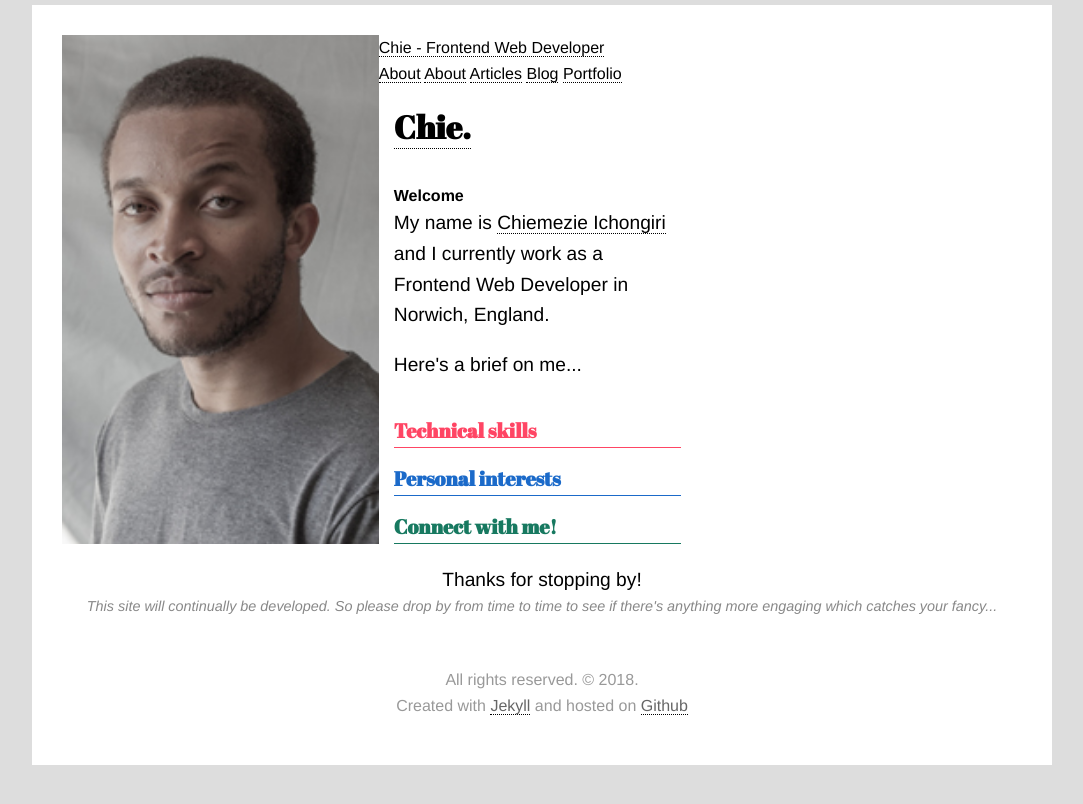
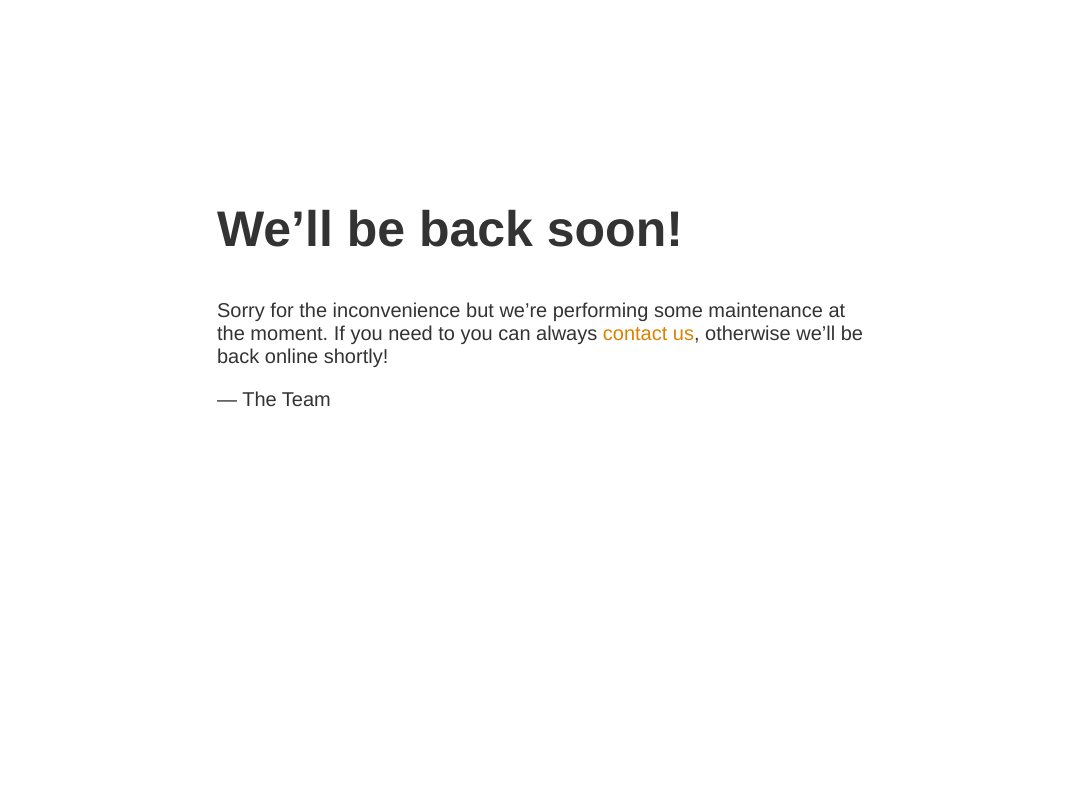
Before and after one commit to chiich/portfolio, a Jekyll site: the page built from index.html, in a window 1280 px wide. Shown: the top 804 px of the page, without its empty margins (98-1181 px from the left). Built offline with Jekyll 4.4.1, drawn with Linux system fonts in a browser that asks for light colours; nearby versions of some CDN libraries; some web fonts are replaced.

Commit message:
Update - Maintenance Mode activated

```diff
--- a/index.html
+++ b/index.html
@@ -1,43 +1,5 @@
 ---
-layout: default
+layout: maintenance
 ---
-<div class="row summary">
-  <div class="red"><div class="inner">
-    <h2>Technical skills</h2>
-    <ol class="technical-skills">
-      <li class="brief">Vanilla ES5 JavaScript, <span>Yeah, yeah, <a href="http://es6-features.org/" title="Homepage of ECMAScript 6 project">ES6</a>, I know...</span></li>
-      <li class="brief">jQuery,<span>When should I <a href="https://reactjs.org/" title="Homepage of the React JS library project">React</a>? Soon? Maybe.</span></li>
-      <li class="brief">CSS Preprocessors (SCSS and LESS),</li>
-      <li class="brief">semantic and accessible HTML,</li>
-      <li class="brief"><a href="https://www.drupal.org/8" title="Drupal 8 project homepage">Drupal 8</a> and <a href="https://wordpress.com/" title="WordPress project homepage">WordPress</a> theming and configuration</li>
-      <li class="">...and more</li>
-    </ol>
-  </div></div>
 
-  <div class="blue"><div class="inner">
-      <h2>Personal interests</h2>
-      <ul class="personal-interests">
-        <li class="brief">Good food and cooking... <a href="https://instagram.com/chiichgram">My instagram page might sell this assertion better...</a></li>
-        <li class="brief">Different cultures, people, music, languages, and history; especially around my Nigerian-<a href="https://en.wikipedia.org/wiki/Igbo_people" title="Wikipedia entry about the Igbo people">Igbo</a> heritage.</li>
-        <li class="brief">Agriculture... Farming? Gardening? Not quite sure yet but I'm intrigued; especially by agritech and <a href="https://en.wikipedia.org/wiki/Blockchain" title="Wikipedia article on blockchain">blockchain</a>...</li>
-        <li class="brief">Some Netflix indulgence. Some. <span>(*insert Pinocchio image here*)</span></li>
-      </ul>
-
-  </div></div>
-
-  <div class="green">
-<!--     <img src="{{site.url}}/assets/images/214808-20171105-720.jpg" alt="Yours truly"> -->
-
-    <div class="inner">
-      <h2>Connect with me!</h2>
-      <ul class="connect">
-        <li class="brief"><a href="https://instagram.com/chiichgram" title="Visit my Instagram page">
-          <i class="fab fa-instagram"></i> Instagram</a></li>
-        <li class="brief"><a href="https://github.com/chiich" title="Visit my Github page">
-          <i class="fab fa-github"></i> Github</a></li>
-        <li class="brief"><a href="https://uk.linkedin.com/in/ichongiric" title="Visit my Linkedin page">
-          <i class="fab fa-linkedin"></i> Linkedin</a></li>
-      </ul>
-
-  </div></div>
-</div>
+<p>Sorry for the inconvenience but we&rsquo;re performing some maintenance at the moment. If you need to you can always <a href="mailto:#">contact us</a>, otherwise we&rsquo;ll be back online shortly!</p>
```
